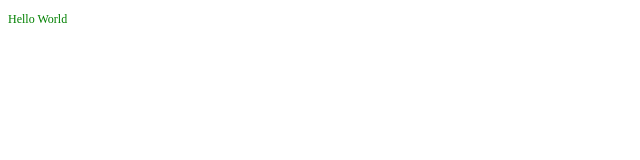
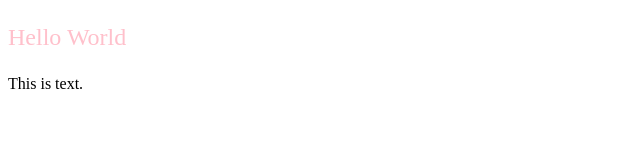
Before and after one commit to liudmylarud/learning-git, a plain HTML site: page index.html in a window 1280 px wide. Shown: the whole page, without its empty margins (0-640 px from the left). Drawn offline with Linux system fonts and the light colour scheme.

Commit message:
Update some text

```diff
--- a/index.html
+++ b/index.html
@@ -15,6 +15,7 @@
     </style>
 </head>
 <body>
-    <p class="green-text">Hello World</p>
+    <p class="pink-text">Hello World</p>
+    <p>This is text.</p>
 </body>
 </html>
```
